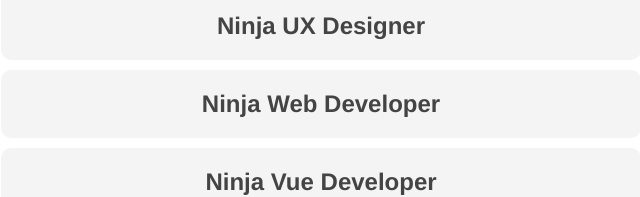
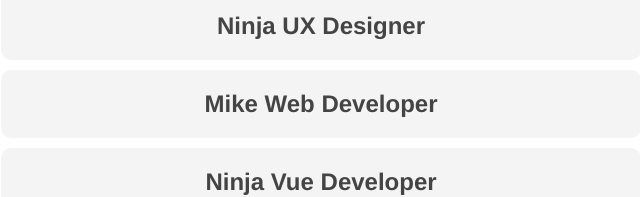
Before and after one commit to mikeqiu2011/ninja-jobs, a Vue app: page /jobs in a window 1280 px wide. Shown: the part 209-406 px from the top of the page, without its empty margins (319-959 px from the left). Built offline with nearby package versions, Linux system fonts and the light colour scheme; data requests are answered from the project's data file.

Commit message:
get jobs using fetch api

```diff
--- /dev/null
+++ b/data/db.json
@@ -0,0 +1,19 @@
+{
+    "jobs": [
+        {
+            "title": "Ninja UX Designer",
+            "id": 1,
+            "details": "lorem"
+        },
+        {
+            "title": "Mike Web Developer",
+            "id": 2,
+            "details": "lorem"
+        },
+        {
+            "title": "Ninja Vue Developer",
+            "id": 3,
+            "details": "lorem"
+        }
+    ]
+}
--- a/package.json
+++ b/package.json
@@ -8,6 +8,7 @@
   },
   "dependencies": {
     "core-js": "^3.6.5",
+    "json-server": "^0.17.0",
     "vue": "^3.0.0-0",
     "vue-router": "^4.0.0-0"
   },
--- a/src/views/jobs/JobDetails.vue
+++ b/src/views/jobs/JobDetails.vue
@@ -1,20 +1,24 @@
 <template>
-  <h1>Job Details</h1>
-  <!-- <p>The job id is {{ $route.params.id }}</p> -->
-  <p>The job id is {{ id }}</p>
+  <h1 v-if="job">{{ job.title }}</h1>
+  <p v-if="job">{{ job.details }}</p>
 </template>
 
 <script>
 export default {
-  props: ['id'],
-  // data() {
-  //   return {
-  //     id: this.$route.params.id
-  //   }
-  // }
-}
+  props: ["id"],
+  data() {
+    return {
+      job: null,
+    };
+  },
+  mounted() {
+    fetch("http://localhost:3000/jobs/" + this.id)
+      .then((resp) => resp.json)
+      .then((data) => (this.job = data))
+      .catch((err) => console.log(err.message));
+  },
+};
 </script>
 
 <style>
-
 </style>
--- a/src/views/jobs/Jobs.vue
+++ b/src/views/jobs/Jobs.vue
@@ -11,12 +11,14 @@
 export default {
   data() {
     return {
-      jobs: [
-        { title: "Ninja UX Designer", id: 1, details: "lorem" },
-        { title: "Ninja Web Developer", id: 2, details: "lorem" },
-        { title: "Ninja Vue Developer", id: 3, details: "lorem" },
-      ],
+      jobs: [],
     };
+  },
+  mounted() {
+    fetch("http://localhost:3000/jobs")
+      .then((res) => res.json())
+      .then((data) => (this.jobs = data))
+      .catch((e) => console.log(e.message));
   },
 };
 </script>
```
Also changed, not shown: 2 other files (tests, documents, lock files or other folders).
